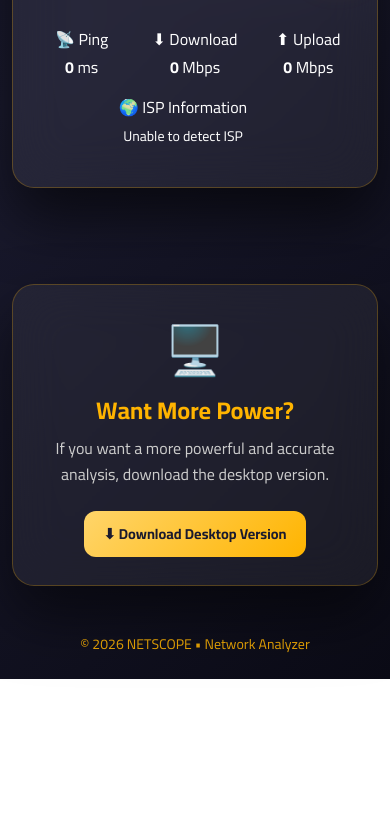
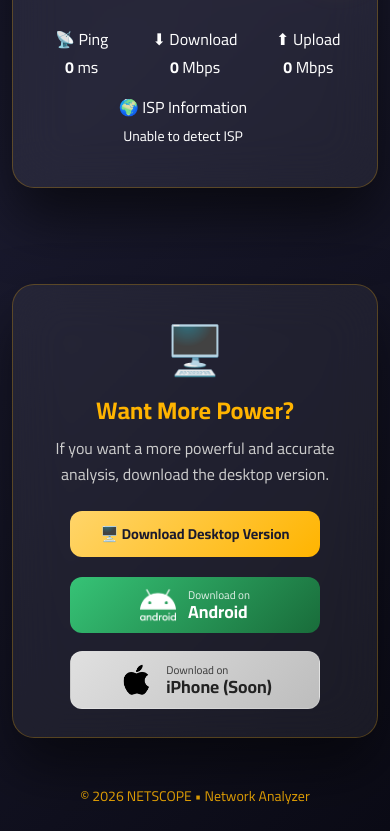
Before and after one commit to yaserbr/NETSCOPE, a website: page public/index.html in a window 390 px wide. Shown: the part 846-1677 px from the top of the page. Before the commit the page ends 1525 px from the top, so only its background shows below. Drawn offline with nearby package versions, Linux system fonts and the light colour scheme.

Commit message:
mobile buttons added

```diff
--- a/public/css/styles.css
+++ b/public/css/styles.css
@@ -151,6 +151,105 @@
   transform: scale(0.96);
 }
 
+/* Android Download Button */
+.android-download-btn {
+  display: inline-flex;
+  align-items: center;
+  gap: 12px;
+  min-width: 250px;
+  padding: 10px 28px;
+  background: linear-gradient(135deg, #36c376, #196c3a);
+  border-radius: 12px;
+  text-decoration: none;
+  color: #fff;
+  transition: transform 0.22s ease, box-shadow 0.22s ease;
+  justify-content: center;
+}
+
+.android-btn-logo {
+  width: 36px;
+  height: 36px;
+  object-fit: contain;
+  filter: brightness(0) invert(1);
+}
+
+.android-btn-text {
+  display: flex;
+  flex-direction: column;
+  line-height: 1.2;
+  text-align: left;
+}
+
+.android-btn-text small {
+  font-size: 0.7rem;
+  opacity: 0.85;
+}
+
+.android-btn-text strong {
+  font-size: 1.1rem;
+  font-weight: 700;
+}
+
+.android-download-btn:hover {
+  transform: translateY(-3px);
+  box-shadow: 0 14px 36px rgba(61, 220, 132, 0.35);
+  color: #fff;
+}
+
+.android-download-btn:active {
+  transform: scale(0.96);
+}
+
+/* Apple Download Button */
+.apple-download-btn {
+  display: inline-flex;
+  align-items: center;
+  gap: 12px;
+  min-width: 250px;
+  padding: 10px 28px;
+  background: linear-gradient(135deg, #e0e0e0, #bdbdbd);
+  border-radius: 12px;
+  text-decoration: none;
+  color: #222;
+  transition: transform 0.22s ease, box-shadow 0.22s ease;
+  justify-content: center;
+  border: 1px solid #fff2;
+}
+
+.apple-btn-logo {
+  width: 36px;
+  height: 36px;
+  object-fit: contain;
+  filter: brightness(0.1) grayscale(1);
+}
+
+.apple-btn-text {
+  display: flex;
+  flex-direction: column;
+  line-height: 1.2;
+  text-align: left;
+}
+
+.apple-btn-text small {
+  font-size: 0.7rem;
+  opacity: 0.85;
+}
+
+.apple-btn-text strong {
+  font-size: 1.1rem;
+  font-weight: 700;
+}
+
+.apple-download-btn:hover {
+  transform: translateY(-3px);
+  box-shadow: 0 14px 36px rgba(180, 180, 180, 0.35);
+  color: #111;
+}
+
+.apple-download-btn:active {
+  transform: scale(0.96);
+}
+
 @media (max-width: 576px) {
   .desktop-cta-card {
     padding: 28px 18px;
@@ -158,6 +257,14 @@
   .desktop-cta-btn {
     padding: 12px 20px;
     font-size: 0.9rem;
+  }
+  .android-download-btn {
+    min-width: 250px;
+    padding: 10px 20px;
+  }
+  .apple-download-btn {
+    min-width: 250px;
+    padding: 10px 20px;
   }
 }
 
--- a/public/index.html
+++ b/public/index.html
@@ -197,35 +197,43 @@
             <div style="display:grid; grid-template-columns:1fr 1fr 1fr; gap:6px; font-size:14px; text-align:center;">
 
               <div>Ping</div>
-              <div id="metricPing"><span id="metricPingValue">-</span> <span id="metricPingStatus" class="status"></span></div>
+              <div id="metricPing"><span id="metricPingValue">-</span> <span id="metricPingStatus"
+                  class="status"></span></div>
               <div>0-20 ms</div>
 
               <div>Jitter</div>
-              <div id="metricJitter"><span id="metricJitterValue">-</span> <span id="metricJitterStatus" class="status"></span></div>
+              <div id="metricJitter"><span id="metricJitterValue">-</span> <span id="metricJitterStatus"
+                  class="status"></span></div>
               <div>0-10 ms</div>
 
               <div>Latency Under Load</div>
-              <div id="metricLoadLatency"><span id="metricLoadLatencyValue">-</span> <span id="metricLoadLatencyStatus" class="status"></span></div>
+              <div id="metricLoadLatency"><span id="metricLoadLatencyValue">-</span> <span id="metricLoadLatencyStatus"
+                  class="status"></span></div>
               <div>0-40 ms</div>
 
               <div>Latency Ratio</div>
-              <div id="metricLatencyRatio"><span id="metricLatencyRatioValue">-</span> <span id="metricLatencyRatioStatus" class="status"></span></div>
+              <div id="metricLatencyRatio"><span id="metricLatencyRatioValue">-</span> <span
+                  id="metricLatencyRatioStatus" class="status"></span></div>
               <div>0-2</div>
 
               <div>Network Stability</div>
-              <div id="metricStability"><span id="metricStabilityValue">-</span> <span id="metricStabilityStatus" class="status"></span></div>
+              <div id="metricStability"><span id="metricStabilityValue">-</span> <span id="metricStabilityStatus"
+                  class="status"></span></div>
               <div>80-100%</div>
 
               <div>Congestion Score</div>
-              <div id="metricCongestion"><span id="metricCongestionValue">-</span> <span id="metricCongestionStatus" class="status"></span></div>
+              <div id="metricCongestion"><span id="metricCongestionValue">-</span> <span id="metricCongestionStatus"
+                  class="status"></span></div>
               <div>0-20%</div>
 
               <div>Bufferbloat Grade</div>
-              <div id="metricBufferbloat"><span id="metricBufferbloatValue">-</span> <span id="metricBufferbloatStatus" class="status"></span></div>
+              <div id="metricBufferbloat"><span id="metricBufferbloatValue">-</span> <span id="metricBufferbloatStatus"
+                  class="status"></span></div>
               <div>A-B</div>
 
               <div>Tower Distance</div>
-              <div id="metricTowerDistance"><span id="metricTowerDistanceValue">-</span> <span id="metricTowerDistanceStatus" class="status"></span></div>
+              <div id="metricTowerDistance"><span id="metricTowerDistanceValue">-</span> <span
+                  id="metricTowerDistanceStatus" class="status"></span></div>
               <div>0-1 km</div>
 
             </div>
@@ -255,10 +263,29 @@
       <p class="desktop-cta-text">
         If you want a more powerful and accurate analysis, download the desktop version.
       </p>
+      <div style="display: flex; justify-content: center; align-items: center; gap: 20px; flex-wrap: wrap;">
         <a href="https://github.com/yaserbr/NETSCOPE-On-Desktop/releases/download/TagVersion/NETSCOPE.Setup.1.0.0.exe"
-         class="desktop-cta-btn" download>
-        ⬇ Download Desktop Version
+          class="desktop-cta-btn" style="min-width: 250px; text-align: center;" download>
+          🖥️ Download Desktop Version
         </a>
+        <a href="https://github.com/yaserbr/NETSCOPE-On-Mobile/releases/download/Mobile/NETSCOPE-On-Mobile.apk"
+          class="android-download-btn" download>
+          <img src="/images/android-logomark.png" alt="Android" class="android-btn-logo">
+          <span class="android-btn-text">
+            <small>Download on</small>
+            <strong>Android</strong>
+          </span>
+        </a>
+      </div>
+      <div style="display: flex; justify-content: center; align-items: center; margin-top: 18px;">
+        <a href="#" class="apple-download-btn" style="min-width: 250px;" onclick="event.preventDefault(); return false;" tabindex="-1">
+          <img src="/images/apple-logo.png" alt="Apple" class="apple-btn-logo">
+          <span class="apple-btn-text">
+            <small>Download on</small>
+            <strong>iPhone (Soon)</strong>
+          </span>
+        </a>
+      </div>
     </div>
   </section>
 
@@ -285,7 +312,7 @@
             <tr>
               <td class="align-middle">Download</td>
               <td class="align-middle">📈 أعلى</td>
-            <td class="align-middle">سرعة تحميل البيانات لجهازك  </td>
+              <td class="align-middle">سرعة تحميل البيانات لجهازك </td>
               <td class="align-middle">مهم للتصفح ومشاهدة الفيديوهات وتحميل التطبيقات</td>
             </tr>
             <tr>
@@ -322,12 +349,13 @@
               <td class="align-middle">Network Stability</td>
               <td class="align-middle">📈 أعلى</td>
               <td class="align-middle">مدى استقرار شبكتك، نسبة عالية تعني اتصال ثابت وقوي</td>
-            <td class="align-middle">مهم للاستخدام المستمر بدون انقطاع، الانخفاض يعني أن شبكتك تفصل وتعاني من انقطاعات</td>
+              <td class="align-middle">مهم للاستخدام المستمر بدون انقطاع، الانخفاض يعني أن شبكتك تفصل وتعاني من انقطاعات
+              </td>
             </tr>
             <tr>
               <td class="align-middle">Congestion Score</td>
               <td class="align-middle">📉 أقل</td>
-            <td class="align-middle">نسبة ازدحام الشبكة ، زيادته  يعني استخدام عالي للشبكة</td>
+              <td class="align-middle">نسبة ازدحام الشبكة ، زيادته يعني استخدام عالي للشبكة</td>
               <td class="align-middle">مهم لمعرفة ازدحام الشبكة </td>
             </tr>
             <tr>
@@ -356,4 +384,5 @@
   </div>
 
 </body>
+
 </html>
```
Also changed, not shown: public/images/android-logomark.png (added), public/images/apple-logo.png (added). Lines whose indentation alone changed are shown as unchanged.
